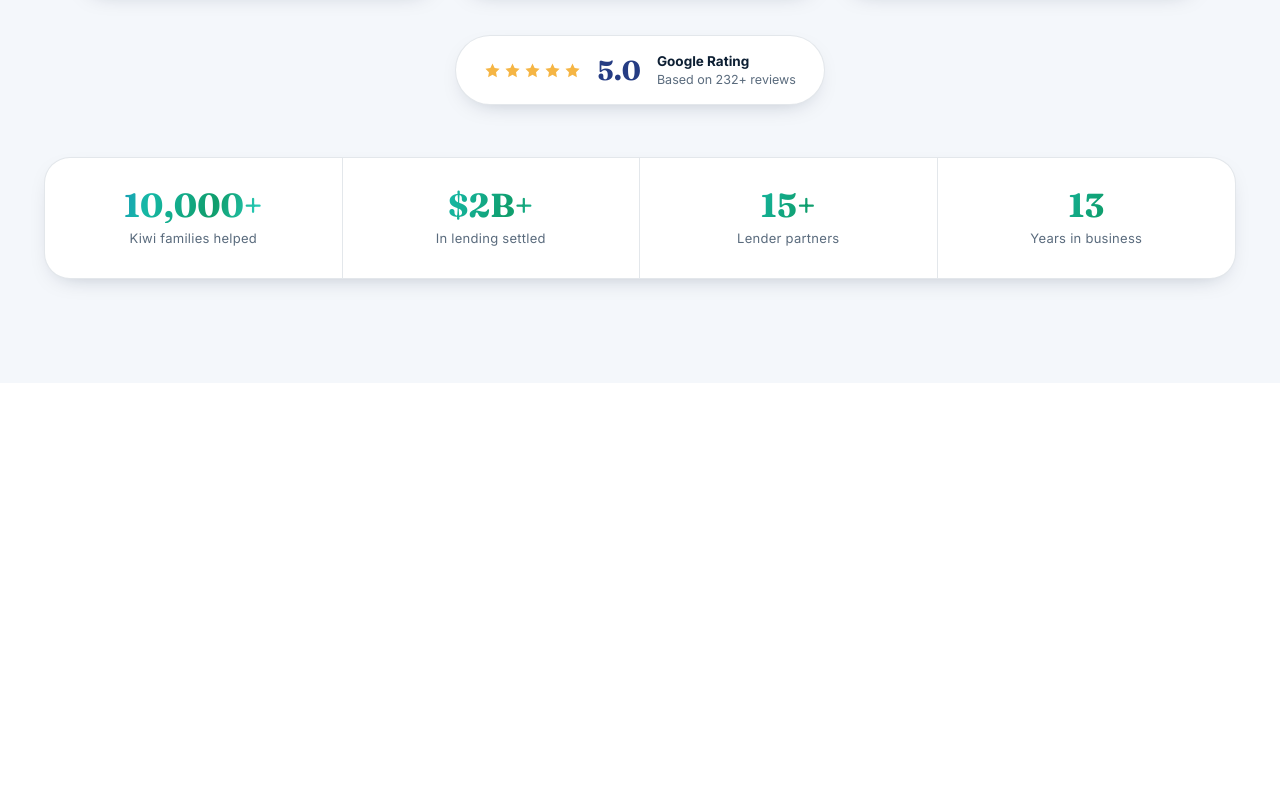
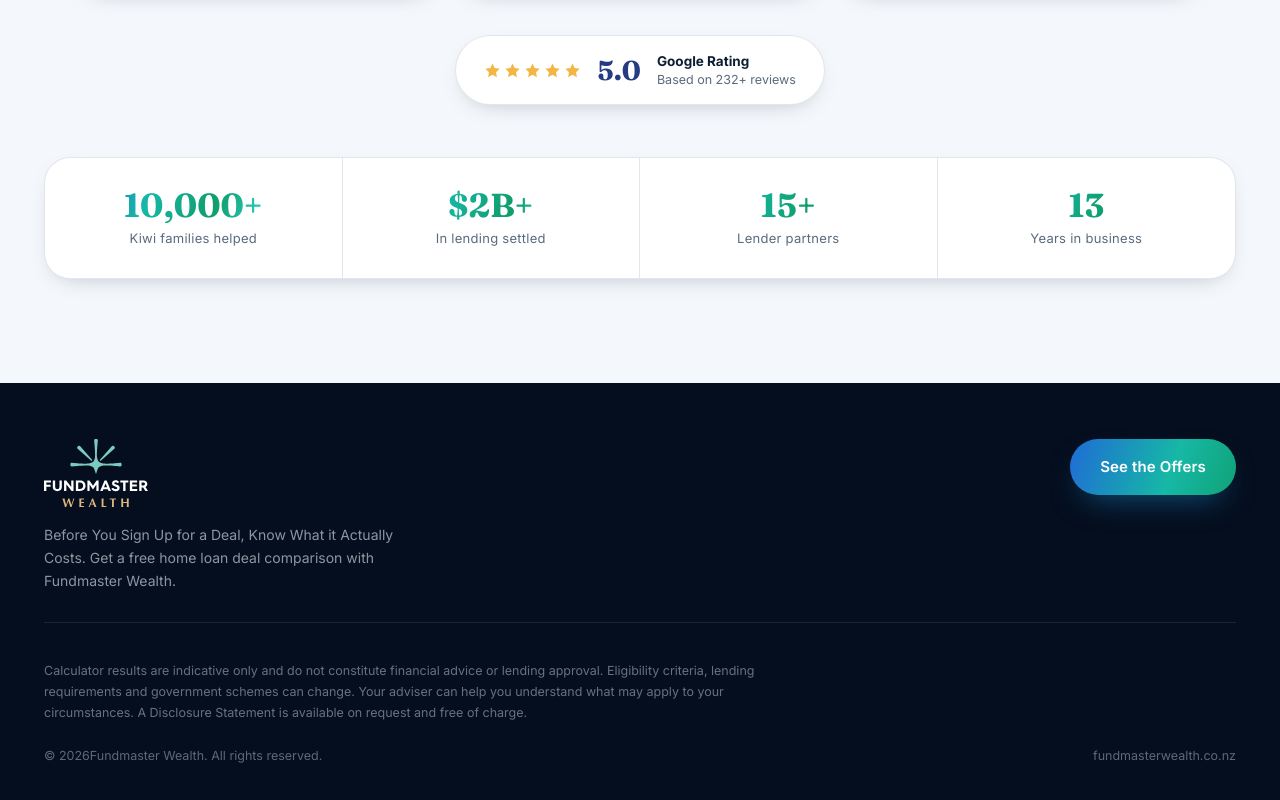
Before and after one commit to Magmaxlive/fundmasterwealth-landingpages, a Next.js app: page /home-loan-deals in a window 1280 px wide. Shown: the part 3832-4632 px from the top of the page. Before the commit the page ends 4215 px from the top, so only its background shows below. Built offline with nearby package versions, Linux system fonts and the light colour scheme; no server answers.

Commit message:
added footer section

```diff
--- a/app/home-loan-deals/page.js
+++ b/app/home-loan-deals/page.js
@@ -7,6 +7,7 @@ import ClarityCards from '../components/ClarityCards'
 import BorrowingPowerCalculator from '../components/BorrowingPowerCalculator'
 import WhyFundmaster from '../components/WhyFundmaster'
 import Testimonials from '../components/Testimonials'
+import SiteFooter from '../components/SiteFooter'
 
 const Clarity_cards = [
     {
@@ -143,6 +144,8 @@ function page() {
                 />
 
             <Testimonials/>
+             <SiteFooter ctaLabel='See the Offers' blurb="Before You Sign Up for a Deal, Know What it Actually Costs.
+            Get a free home loan deal comparison with Fundmaster Wealth."  />
     </div>
   )
 }
```
